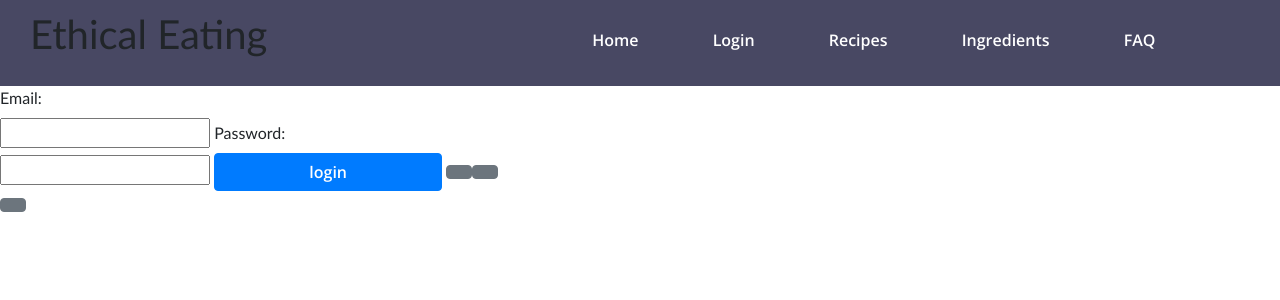
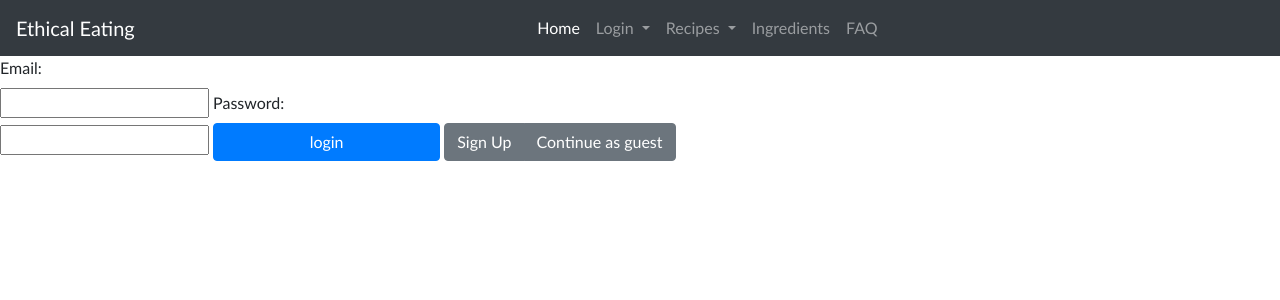
Before and after one commit to LRR19/EthicalPepperjack, a Flask app: page / in a window 1280 px wide. Shown: the top 300 px of the page. Run offline with Flask 2, Linux system fonts and the light colour scheme; some libraries are stand-ins or nearby versions.

Commit message:
Removed navbar. Added bootstrap nav

```diff
--- a/flaskr/static/style.css
+++ b/flaskr/static/style.css
@@ -7,49 +7,3 @@
 	line-height: 1.5;
 	margin: 0 auto;
 }
-
-li, a {
-	font-family: 'Open Sans', sans-serif;
-	font-weight: 450;
-	font-size: 16px;
-	text-decoration: none;
-}
-
-header {
-	display: flex;
-	justify-content: space-between;
-	align-items: center;
-	background-color: #484863;
-	padding-top: 10px;
-	overflow: auto;
-}
-
-.title {
-	display: inline-block;
-	float: left;
-	margin-left: 30px;
-}
-
-ul {
-	display: inline-block;
-	float: right;
-	margin-right: 7%;
-}
-
-.navlinks {
-	list-style: none;
-}
-
-.navlinks li {
-	display: inline-block;
-	padding: 18px 35px;
-}
-
-.navlinks li a {
-	transition: all 0.2s ease 0s;
-	color: white;
-}
-
-.navlinks li a:hover {
-	color: grey;
-}
--- a/flaskr/templates/base.html
+++ b/flaskr/templates/base.html
@@ -7,6 +7,48 @@
 	<link rel="stylesheet" href="https://maxcdn.bootstrapcdn.com/bootstrap/4.0.0/css/bootstrap.min.css" integrity="sha384-Gn5384xqQ1aoWXA+058RXPxPg6fy4IWvTNh0E263XmFcJlSAwiGgFAW/dAiS6JXm" crossorigin="anonymous">
 </head>
 	<body>
+		<nav class="navbar navbar-expand-lg navbar-dark bg-dark">
+  		<a class="navbar-brand" href="#">Ethical Eating</a>
+  		<button class="navbar-toggler" type="button" data-toggle="collapse" data-target="#navbarNavDropdown" aria-controls="navbarNavDropdown" aria-expanded="false" aria-label="Toggle navigation">
+    		<span class="navbar-toggler-icon"></span>
+  		</button>
+  		<div class="collapse navbar-collapse" id="navbarNavDropdown">
+    		<ul class="navbar-nav">
+      		<li class="nav-item active">
+        		<a class="nav-link" href="#">Home <span class="sr-only">(current)</span></a>
+      		</li>
+					<li class="nav-item dropdown">
+        		<a class="nav-link dropdown-toggle" href="#" id="navbarDropdownMenuLink" role="button" data-toggle="dropdown" aria-haspopup="true" aria-expanded="false">
+    				Login
+        		</a>
+        		<div class="dropdown-menu" aria-labelledby="navbarDropdownMenuLink">
+          		<a class="dropdown-item" href="#">Sign In</a>
+          		<a class="dropdown-item" href="#">Sign Up</a>
+          		<a class="dropdown-item" href="#">Logout</a>
+        		</div>
+      		</li>
+					<li class="nav-item dropdown">
+        		<a class="nav-link dropdown-toggle" href="#" id="navbarDropdownMenuLink" role="button" data-toggle="dropdown" aria-haspopup="true" aria-expanded="false">
+          	Recipes
+        		</a>
+        		<div class="dropdown-menu" aria-labelledby="navbarDropdownMenuLink">
+          		<a class="dropdown-item" href="#">All Recipes</a>
+          		<a class="dropdown-item" href="#">Saved Recipes</a>
+        		</div>
+      		</li>
+      		<li class="nav-item">
+        		<a class="nav-link" href="#">Ingredients</a>
+      		</li>
+      		<li class="nav-item">
+        		<a class="nav-link" href="#">FAQ</a>
+      		</li>
+    		</ul>
+  		</div>
+		</nav>
+
+
+
+		<!--
 		<header>
 			<h1 class="title">Ethical Eating</h1>
 			<nav>
@@ -19,14 +61,13 @@
 				</ul>
 			</nav>
 		</header>
+		-->
+
 		<div>
 		{% block content %}
 		{% endblock %}
 		</div>
+		<script src="https://code.jquery.com/jquery-3.5.1.slim.min.js" integrity="sha384-DfXdz2htPH0lsSSs5nCTpuj/zy4C+OGpamoFVy38MVBnE+IbbVYUew+OrCXaRkfj" crossorigin="anonymous"></script>
+		<script src="https://cdn.jsdelivr.net/npm/bootstrap@4.5.3/dist/js/bootstrap.bundle.min.js" integrity="sha384-ho+j7jyWK8fNQe+A12Hb8AhRq26LrZ/JpcUGGOn+Y7RsweNrtN/tE3MoK7ZeZDyx" crossorigin="anonymous"></script>
 	</body>
-
-
-
-
-
 </html>
--- a/flaskr/templates/login.html
+++ b/flaskr/templates/login.html
@@ -7,8 +7,10 @@
 	<label>Password:</label><br>
 	<input text="text" name="password" id="password">
 	<input text="submit" class="btn btn-primary" value="login">
-	<a href="/signup" class="btn btn-secondary">
-	<a href="/guest" class="btn btn-secondary">
+	<div class="btn-group" role="group" aria-label="Basic example">
+  <button type="button" class="btn btn-secondary">Sign Up</button>
+  <button type="button" class="btn btn-secondary">Continue as guest</button>
+</div>
 </form>
 
 
```
